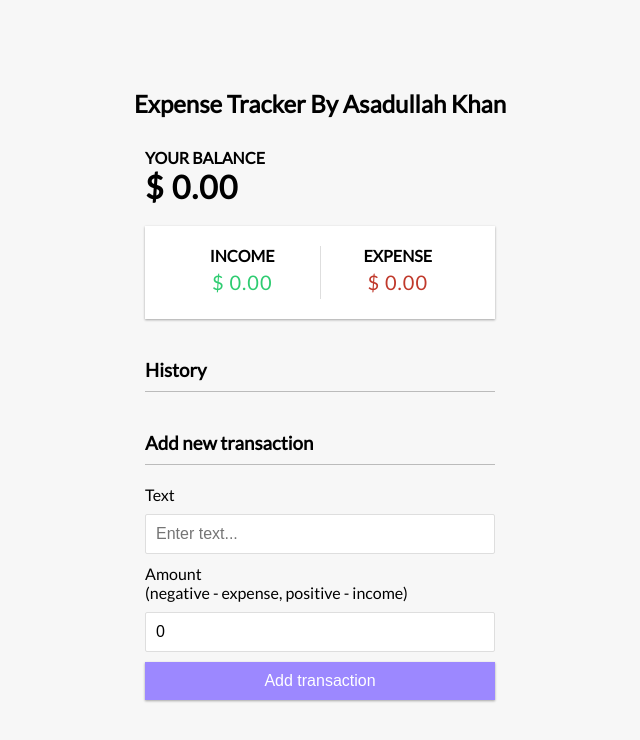
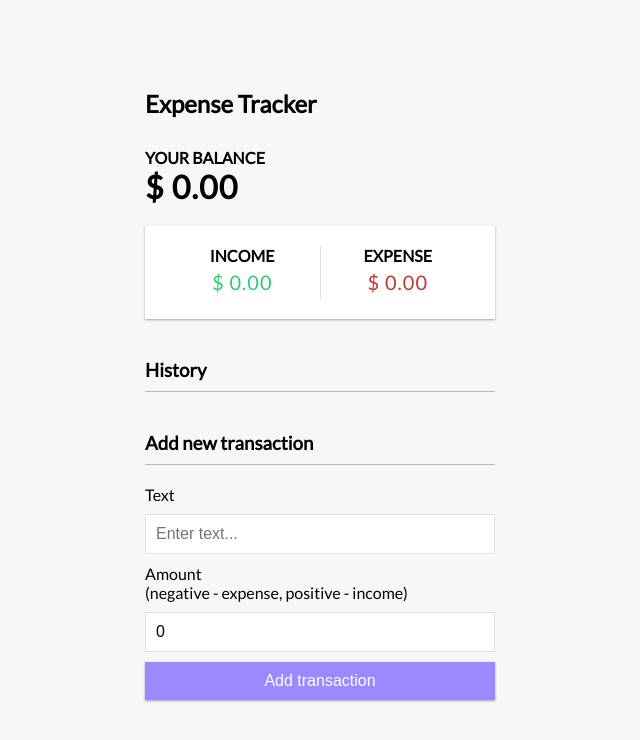
Before and after one commit to Asadullahkhankaimkhani/expense-tracker, a React (Create React App) app: page / in a window 1280 px wide. Shown: the top 740 px of the page, without its empty margins (320-960 px from the left). Built offline with nearby package versions, Linux system fonts and the light colour scheme.

Commit message:
update Header

```diff
--- a/src/Components/Header.js
+++ b/src/Components/Header.js
@@ -1,10 +1,9 @@
-
 import React from 'react'
 
 export const Header = () => {
   return (
     <h2>
-      Expense Tracker By Asadullah Khan
+      Expense Tracker
     </h2>
   )
 }
```
Also changed, not shown: 1 other file (tests, documents, lock files or other folders).
